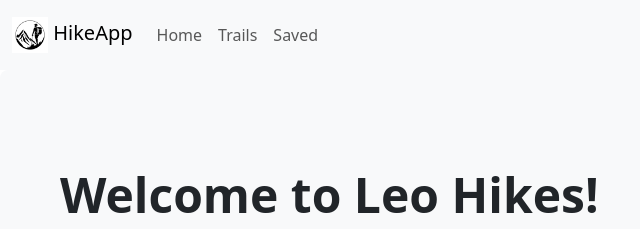
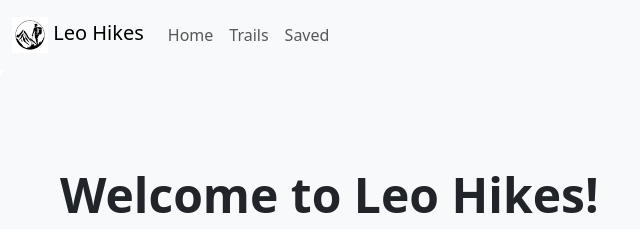
Before and after one commit to leoking168/demo05_king_leo, a website built with Vite: page index.html in a window 1280 px wide. Shown: the top 229 px of the page, 0-640 px from the left. Built offline with nearby package versions, Linux system fonts and the light colour scheme.

Commit message:
Complete demo 5

```diff
--- a/index.html
+++ b/index.html
@@ -22,7 +22,7 @@
       <div class="container-fluid">
         <a class="navbar-brand" href="#">
           <img src="./images/hiking-outdoor-adventure-logo-template-vector.jpg" height="36">
-            HikeApp
+            Leo Hikes
         </a>
         <button
           class="navbar-toggler"
```
